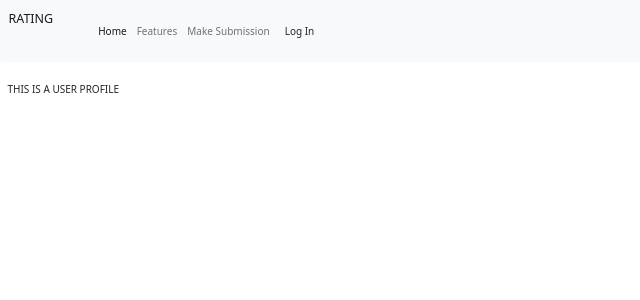
After one commit to Alice-Githui/Rate-my-App, a Django app: page /viewuserprofile/1 in a window 1280 px wide. The commit adds this page. Shown: the top 300 px of the page, without its empty margins (0-640 px from the left). Run offline with Django 3.2, Linux system fonts and the light colour scheme; data that the repository does not hold is empty; some libraries are stand-ins or nearby versions.

Commit message:
Create a profile page for the users to show their profiles and their projects

```diff
--- a/projects/models.py
+++ b/projects/models.py
@@ -27,7 +27,7 @@ class Profile(models.Model):
     contact=models.TextField()
 
     def __str__(self):
-        return self.name
+        return str(self.user)
 
     def get_absolute_url(self):
         return reverse('index')
--- a/projects/templates/navbar.html
+++ b/projects/templates/navbar.html
@@ -25,7 +25,7 @@
 
                     <ul class="dropdown-menu" aria-labelledby="navbarDropdownMenuLink">
                         {% if user.profile.id %}
-                            <li><a class="dropdown-item" href="#">View User Profile</a></li>
+                            <li><a class="dropdown-item" href="{% url 'viewuserprofile' user.id %}">View User Profile</a></li>
                         {% else %}
                             <li><a class="dropdown-item" href="{% url 'createprofile' %}">Create User Profile</a></li>
                         {% endif %}
--- /dev/null
+++ b/projects/templates/projects/viewuserprofile.html
@@ -0,0 +1,31 @@
+{% extends 'projects/base.html' %}
+{% load static %}
+{% load bootstrap3 %}
+
+{% block content %}
+<div class="container-fluid">
+    <p>THIS IS A USER PROFILE</p>
+    <div class="row">
+        <div class="col-md-2"></div>
+        <div class="col-md-8">
+            <div class="row">
+                {% for user in user %}
+                <img src="{{user.profile_pic.url}}" alt="{{user.user}}">
+                <p>{{user.user}}</p>
+                <p>{{user.contact}}</p>
+                {% endfor %}
+            </div>
+            <div class="row">
+                {% for project in projects %}
+                <img src="{{project.image.url}}" alt="{{project.title}}">
+                <h4>{{project.title}}</h4>
+                <p>{{project.description}}</p>
+                {% endfor %}
+            </div>
+
+        </div>
+        <div class="col-md-2"></div>
+    </div>
+</div>
+
+{% endblock %}
--- a/projects/urls.py
+++ b/projects/urls.py
@@ -10,5 +10,6 @@ urlpatterns=[
     path('logout/', views.logoutUser, name="logout"),
     path('createprofile/', CreateProfileView.as_view(), name="createprofile"),
     path('uploadproject/', views.uploadProject, name="uploadproject"),
-    path('viewproect/<int:pk>/', views.viewProject, name="viewproject")
+    path('viewproject/<int:pk>/', views.viewProject, name="viewproject"),
+    path('viewuserprofile/<int:pk>', views.viewUserProfile, name="viewuserprofile"),
 ]
--- a/projects/views.py
+++ b/projects/views.py
@@ -79,6 +79,15 @@ def viewProject(request, pk):
 
     return render(request, 'projects/viewproject.html', {"project":project})
 
+def viewUserProfile(request, pk):
+    user=Profile.objects.filter(user_id=pk)
+    print(user)
+    projects=Project.objects.filter(profile_id=pk)
+    print(projects)
+
+    return render(request, "projects/viewuserprofile.html", {"user":user, "projects":projects})
+
+
 
 class CreateProfileView(CreateView):
     model=Profile
```
